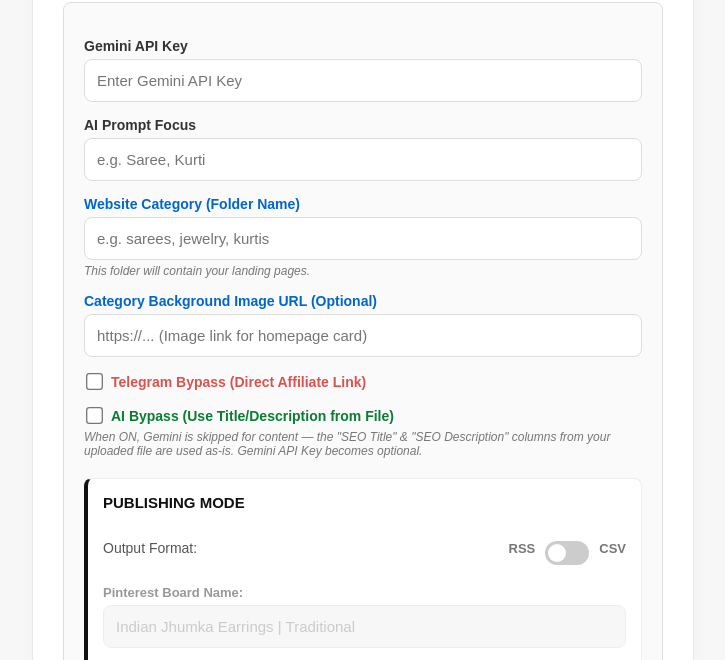
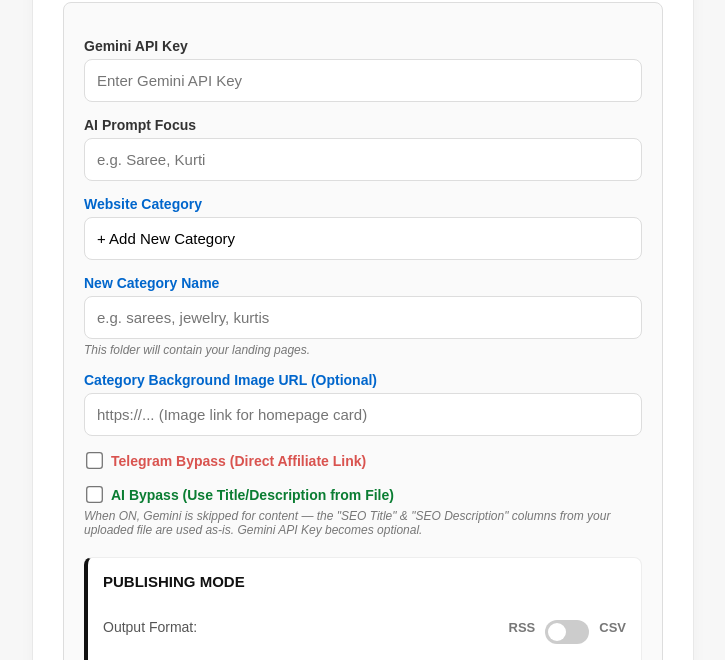
Before and after one commit to deepkoley156/styvora-auto-publisher, a website: page public/index.html in a window 1280 px wide. Both pictures are taken after a click on the button "⚙️". Shown: the part 108-768 px from the top of the page, without its empty margins (277-1002 px from the left). Drawn offline with Linux system fonts and the light colour scheme; no server answers.

Commit message:
Update index.html

```diff
--- a/public/index.html
+++ b/public/index.html
@@ -16,7 +16,8 @@
     .settings-box { display: none; background: #fafafa; border: 1px solid #ddd; padding: 20px; border-radius: 8px; margin-bottom: 20px; }
 
     label { font-weight: bold; font-size: 14px; display: block; margin-top: 15px; margin-bottom: 5px; color: #333; }
-    input[type="text"], input[type="url"], input[type="password"], input[type="file"], input[type="number"] { width: 100%; padding: 12px; box-sizing: border-box; border-radius: 8px; border: 1px solid #ddd; font-size: 15px; background: #fff; transition: border-color 0.3s; }
+    input[type="text"], input[type="url"], input[type="password"], input[type="file"], input[type="number"], select { width: 100%; padding: 12px; box-sizing: border-box; border-radius: 8px; border: 1px solid #ddd; font-size: 15px; background: #fff; transition: border-color 0.3s; }
+    select { -webkit-appearance: none; appearance: none; }
     input:focus { border-color: #111; outline: none; }
 
     .mode-container { background: #fff; border: 1px solid #eee; padding: 15px; border-radius: 8px; margin-top: 20px; border-left: 4px solid #111; }
@@ -72,12 +73,19 @@
       <label for="productType">AI Prompt Focus</label>
       <input type="text" id="productType" placeholder="e.g. Saree, Kurti">
 
-      <label for="siteCategory" style="color: #0066cc;">Website Category (Folder Name)</label>
-      <input type="text" id="siteCategory" placeholder="e.g. sarees, jewelry, kurtis">
-      <div class="note">This folder will contain your landing pages.</div>
+      <label for="categorySelect" style="color: #0066cc;">Website Category</label>
+      <select id="categorySelect" onchange="handleCategorySelect()">
+        <option value="">-- লোড হচ্ছে... --</option>
+      </select>
 
-      <label for="categoryImage" style="color: #0066cc;">Category Background Image URL (Optional)</label>
-      <input type="url" id="categoryImage" placeholder="https://... (Image link for homepage card)">
+      <div id="newCategoryFields" style="display: none;">
+        <label for="siteCategory" style="color: #0066cc; margin-top: 15px;">New Category Name</label>
+        <input type="text" id="siteCategory" placeholder="e.g. sarees, jewelry, kurtis">
+        <div class="note">This folder will contain your landing pages.</div>
+
+        <label for="categoryImage" style="color: #0066cc;">Category Background Image URL (Optional)</label>
+        <input type="url" id="categoryImage" placeholder="https://... (Image link for homepage card)">
+      </div>
 
       <label class="toggle-label">
         <input type="checkbox" id="telegramBypass"> Telegram Bypass (Direct Affiliate Link)
@@ -182,13 +190,68 @@
         updateToggleUI(this.checked);
     });
 
+    let categoriesCache = [];
+
+    async function loadCategories() {
+      const sel = document.getElementById("categorySelect");
+      try {
+        const res = await fetch("/api/categories");
+        const data = await res.json();
+        categoriesCache = (data && data.categories) || [];
+      } catch (e) {
+        categoriesCache = [];
+      }
+
+      sel.innerHTML = "";
+      categoriesCache.forEach(cat => {
+        const opt = document.createElement("option");
+        opt.value = cat.folder;
+        opt.textContent = cat.name;
+        sel.appendChild(opt);
+      });
+      const newOpt = document.createElement("option");
+      newOpt.value = "__new__";
+      newOpt.textContent = "+ Add New Category";
+      sel.appendChild(newOpt);
+
+      const savedFolder = localStorage.getItem("siteCategoryFolder");
+      if (savedFolder && categoriesCache.some(c => c.folder === savedFolder)) {
+        sel.value = savedFolder;
+      } else if (categoriesCache.length === 0) {
+        sel.value = "__new__";
+      } else if (localStorage.getItem("siteCategory") && !categoriesCache.some(c => c.name === localStorage.getItem("siteCategory"))) {
+        // আগে টাইপ করা category dropdown-এর তালিকায় নেই (হয়তো এখনো কোনো প্রোডাক্ট publish হয়নি) — new হিসেবে দেখানো হচ্ছে
+        sel.value = "__new__";
+      }
+      handleCategorySelect();
+    }
+
+    function handleCategorySelect() {
+      const sel = document.getElementById("categorySelect");
+      const newFields = document.getElementById("newCategoryFields");
+      const siteCategoryInput = document.getElementById("siteCategory");
+      const categoryImageInput = document.getElementById("categoryImage");
+
+      if (sel.value === "__new__") {
+        newFields.style.display = "block";
+        // আগে টাইপ করা কিছু থাকলে (localStorage থেকে) preserve করা হচ্ছে, নাহলে খালি
+        siteCategoryInput.value = (!categoriesCache.some(c => c.name === localStorage.getItem("siteCategory")))
+          ? (localStorage.getItem("siteCategory") || "") : "";
+        categoryImageInput.value = siteCategoryInput.value ? (localStorage.getItem("categoryImage") || "") : "";
+      } else {
+        newFields.style.display = "none";
+        const cat = categoriesCache.find(c => c.folder === sel.value);
+        siteCategoryInput.value = cat ? cat.name : sel.value;
+        categoryImageInput.value = cat ? (cat.image || "") : "";
+      }
+    }
+
     document.addEventListener("DOMContentLoaded", () => {
       if (localStorage.getItem("geminiApiKey")) document.getElementById("geminiKey").value = localStorage.getItem("geminiApiKey");
       if (localStorage.getItem("productType")) document.getElementById("productType").value = localStorage.getItem("productType");
-      if (localStorage.getItem("siteCategory")) document.getElementById("siteCategory").value = localStorage.getItem("siteCategory");
-      if (localStorage.getItem("categoryImage")) document.getElementById("categoryImage").value = localStorage.getItem("categoryImage");
       document.getElementById("telegramBypass").checked = localStorage.getItem("telegramBypass") === "true";
       document.getElementById("aiBypass").checked = localStorage.getItem("aiBypass") === "true";
+      loadCategories();
 
       const savedMode = localStorage.getItem("publishMode");
       if (savedMode === "csv") {
@@ -213,6 +276,7 @@
       localStorage.setItem("productType", document.getElementById("productType").value.trim());
       localStorage.setItem("siteCategory", document.getElementById("siteCategory").value.trim());
       localStorage.setItem("categoryImage", document.getElementById("categoryImage").value.trim());
+      localStorage.setItem("siteCategoryFolder", document.getElementById("categorySelect").value);
       localStorage.setItem("telegramBypass", document.getElementById("telegramBypass").checked);
       localStorage.setItem("aiBypass", document.getElementById("aiBypass").checked);
       localStorage.setItem("publishMode", modeToggle.checked ? "csv" : "rss");
@@ -437,6 +501,7 @@
            logToConsole("👉 Settings current data download link active!");
         }
         updateUIState('finished');
+        loadCategories();
       }
     }
   </script>
```
